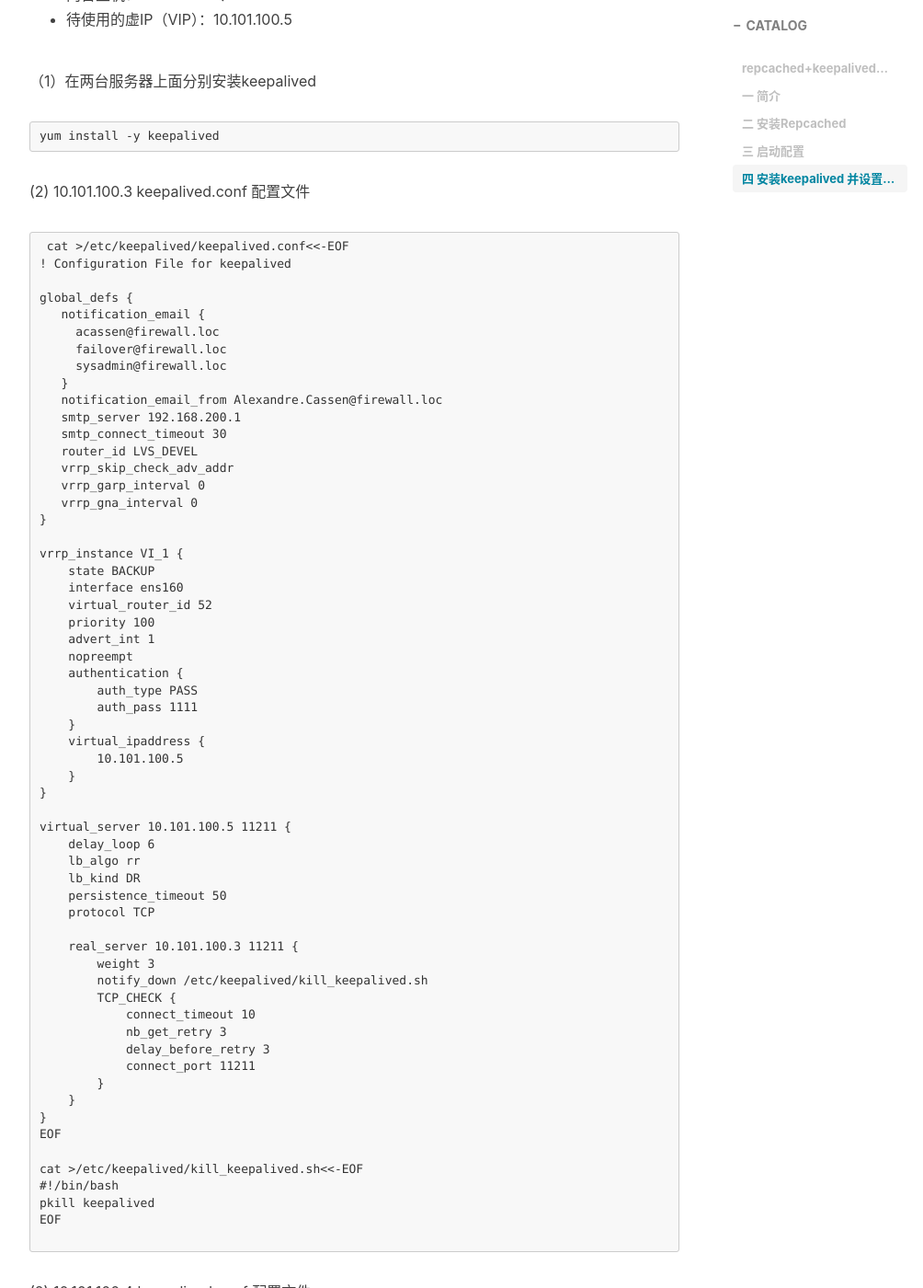
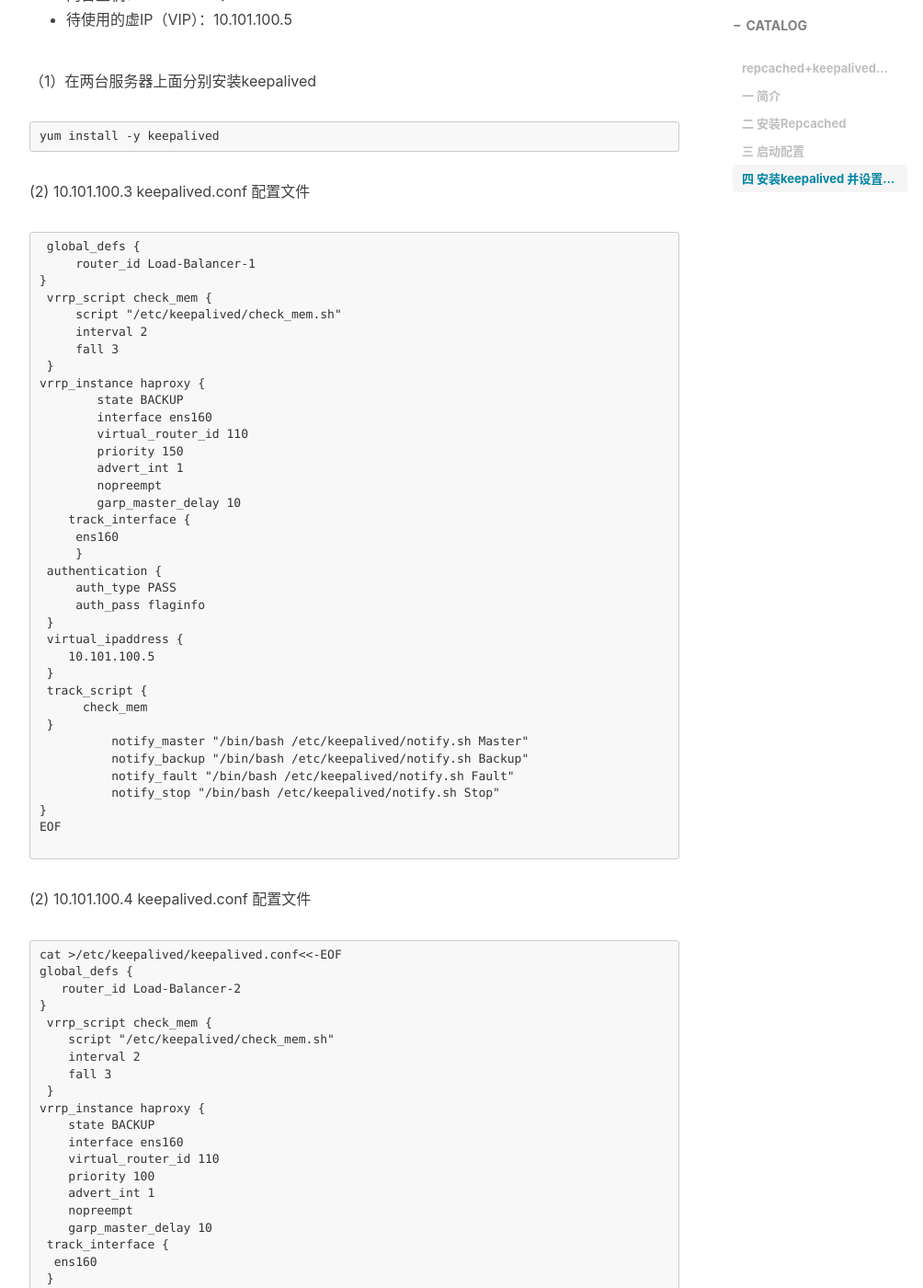
Before and after one commit to weiyanwei412/weiyanwei412.github.io, a Jekyll site: the page built from _posts/2019-07-17-repcached+keepalived的高可用memcached集群.md, in a window 1280 px wide and 1400 px high, scrolled down 4093 px. Shown: the whole window at 92% size, without its empty margins (233-1237 px from the left). Built offline with Jekyll 4.4.1, drawn with Linux system fonts in a browser that asks for light colours; nearby versions of some CDN libraries; comment, search, counter and statistics services are not loaded; some of the changed text lies outside the part shown.

Commit message:
Update 2019-07-17-repcached+keepalived的高可用memcached集群.md

````diff
--- a/_posts/2019-07-17-repcached+keepalived的高可用memcached集群.md
+++ b/_posts/2019-07-17-repcached+keepalived的高可用memcached集群.md
@@ -141,123 +141,100 @@ yum install -y keepalived
 ```
 (2) 10.101.100.3 keepalived.conf 配置文件
 ```
- cat >/etc/keepalived/keepalived.conf<<-EOF
-! Configuration File for keepalived
-
-global_defs {
-   notification_email {
-     acassen@firewall.loc
-     failover@firewall.loc
-     sysadmin@firewall.loc
-   }
-   notification_email_from Alexandre.Cassen@firewall.loc
-   smtp_server 192.168.200.1
-   smtp_connect_timeout 30
-   router_id LVS_DEVEL
-   vrrp_skip_check_adv_addr
-   vrrp_garp_interval 0
-   vrrp_gna_interval 0
+ global_defs {
+     router_id Load-Balancer-1
 }
-
-vrrp_instance VI_1 {
-    state BACKUP
-    interface ens160
-    virtual_router_id 52
-    priority 100
-    advert_int 1
-    nopreempt
-    authentication {
-        auth_type PASS
-        auth_pass 1111
-    }
-    virtual_ipaddress {
-        10.101.100.5
-    }
+ vrrp_script check_mem {
+     script "/etc/keepalived/check_mem.sh"
+     interval 2
+     fall 3
+ }
+vrrp_instance haproxy {
+        state BACKUP
+        interface ens160
+        virtual_router_id 110
+        priority 150
+        advert_int 1
+        nopreempt
+        garp_master_delay 10
+    track_interface {
+     ens160
+     }
+ authentication {
+     auth_type PASS
+     auth_pass flaginfo
+ }
+ virtual_ipaddress {
+    10.101.100.5
+ }
+ track_script {
+      check_mem
+ }
+          notify_master "/bin/bash /etc/keepalived/notify.sh Master"
+          notify_backup "/bin/bash /etc/keepalived/notify.sh Backup"
+          notify_fault "/bin/bash /etc/keepalived/notify.sh Fault"
+          notify_stop "/bin/bash /etc/keepalived/notify.sh Stop"
 }
-
-virtual_server 10.101.100.5 11211 {
-    delay_loop 6
-    lb_algo rr
-    lb_kind DR
-    persistence_timeout 50
-    protocol TCP
-
-    real_server 10.101.100.3 11211 {
-        weight 3
-        notify_down /etc/keepalived/kill_keepalived.sh
-        TCP_CHECK {
-            connect_timeout 10
-            nb_get_retry 3
-            delay_before_retry 3
-            connect_port 11211
-        }
-    }
-}
-EOF
-
-cat >/etc/keepalived/kill_keepalived.sh<<-EOF
-#!/bin/bash
-pkill keepalived
 EOF
 
 ```
 (2) 10.101.100.4 keepalived.conf 配置文件
 ```
 cat >/etc/keepalived/keepalived.conf<<-EOF
-! Configuration File for keepalived
-
 global_defs {
-   notification_email {
-     acassen@firewall.loc
-     failover@firewall.loc
-     sysadmin@firewall.loc
-   }
-   notification_email_from Alexandre.Cassen@firewall.loc
-   smtp_server 192.168.200.1
-   smtp_connect_timeout 30
-   router_id LVS_DEVEL
+   router_id Load-Balancer-2
 }
-
-vrrp_instance VI_1 {
+ vrrp_script check_mem {
+    script "/etc/keepalived/check_mem.sh"
+    interval 2
+    fall 3
+ }
+vrrp_instance haproxy {
     state BACKUP
     interface ens160
-    virtual_router_id 52
-    priority 90
+    virtual_router_id 110
+    priority 100
     advert_int 1
-    authentication {
-        auth_type PASS
-        auth_pass 1111
-    }
-    virtual_ipaddress {
-       10.101.100.5
-    }
-}
-
-virtual_server 10.101.100.5 11211 {
-    delay_loop 6
-    lb_algo rr
-    lb_kind DR
-    persistence_timeout 50
-    protocol TCP
-
-    real_server 10.101.100.4 11211 {
-        weight 3
-        notify_down /etc/keepalived/kill_keepalived.sh
-        TCP_CHECK {
-            connect_timeout 10
-            nb_get_retry 3
-            delay_before_retry 3
-            connect_port 11211
-        }
-    }
+    nopreempt
+    garp_master_delay 10
+ track_interface {
+  ens160
+ }
+ authentication {
+  auth_type PASS
+  auth_pass flaginfo
+ }
+ virtual_ipaddress {
+    10.101.100.5
+ }
+ track_script {
+    check_mem
+ }
+      notify_master "/bin/bash /etc/keepalived/notify.sh Master"
+      notify_backup "/bin/bash /etc/keepalived/notify.sh Backup"
+      notify_fault "/bin/bash /etc/keepalived/notify.sh Fault"
+      notify_stop "/bin/bash /etc/keepalived/notify.sh Stop"
 }
 EOF
+```
 
-cat >/etc/keepalived/kill_keepalived.sh<<-EOF
+```
+yxtuser@dep-test-s03:~$ cat /etc/keepalived/check_mem.sh
 #!/bin/bash
-pkill keepalived
-EOF
+status=`echo "stats" |nc 127.0.0.1 11211|grep pid|awk '{print $3}'`
+if [ "$status" > 0 ]; then
+        exit 0
+else
+        exit -1
+fi
 ```
+
+```
+yxtuser@dep-test-s03:~$ cat /etc/keepalived/notify.sh
+#!/bin/bash
+echo $(date +%F-%T)" Change to $1" >> /etc/keepalived/notify.log
+```
+
 (4)分别在 10.101.100.3， 10.101.100.4启动keepalived
 ```
  在10.101.100.3上
````
